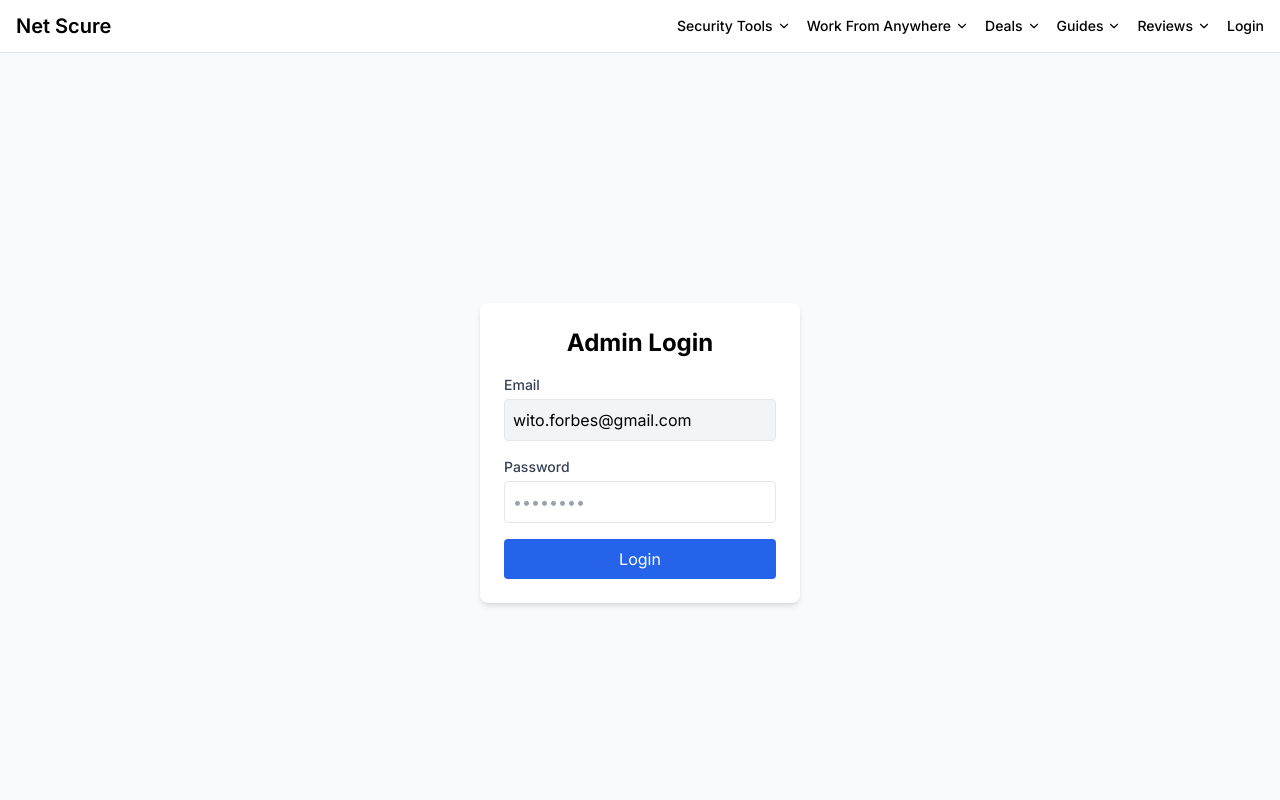
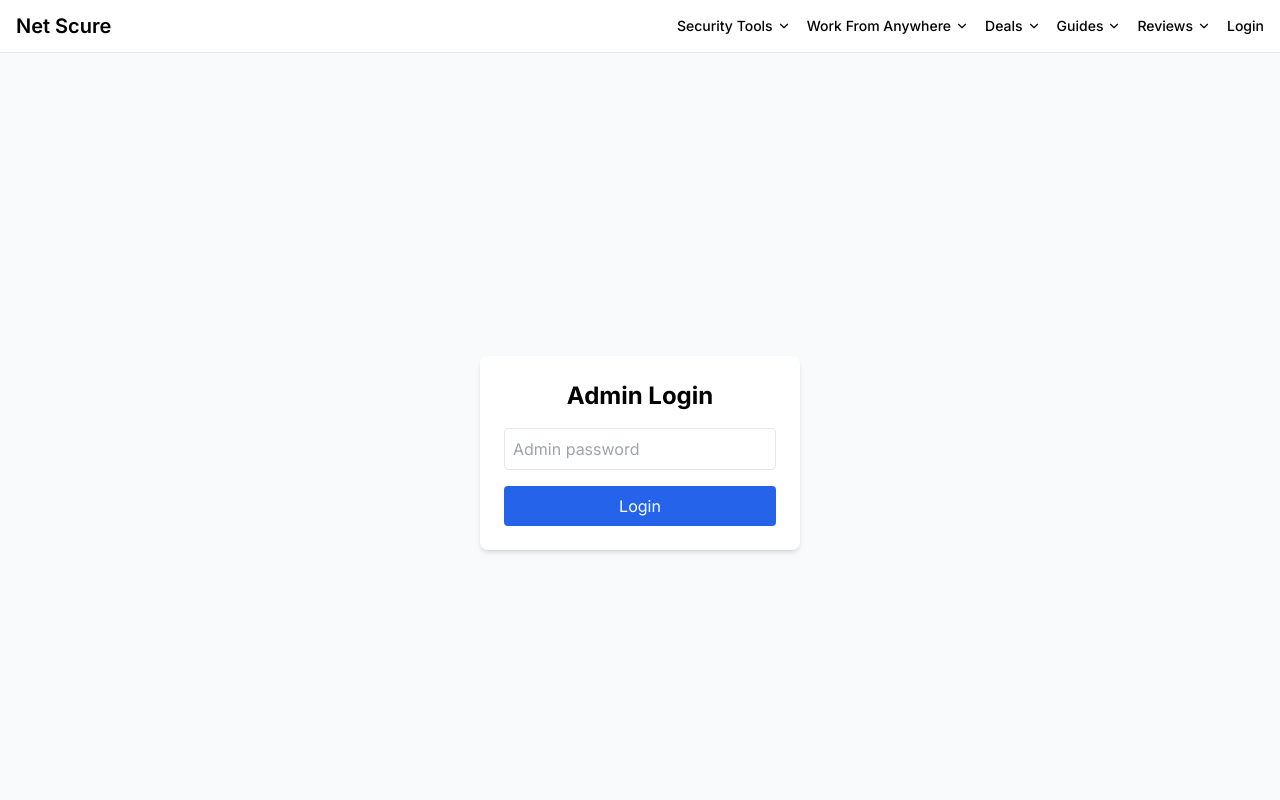
Before and after one commit to witos44/nscure, a Next.js app in the folder frontend/: page /login in a window 1280 px wide. Shown: the top 800 px of the page. Built offline with nearby package versions, Linux system fonts and the light colour scheme; no server answers.

Commit message:
add login auth route

```diff
--- /dev/null
+++ b/frontend/src/app/api/auth/login/route.ts
@@ -0,0 +1,13 @@
+import { NextRequest, NextResponse } from 'next/server';
+
+export async function POST(req: NextRequest) {
+  const { password } = await req.json();
+
+  if (password !== process.env.ADMIN_PASSWORD) {
+    return NextResponse.json({ error: 'Wrong password' }, { status: 401 });
+  }
+
+  return NextResponse.json({
+    token: process.env.ADMIN_API_TOKEN,
+  });
+}
--- a/frontend/src/app/api/posts/route.ts
+++ b/frontend/src/app/api/posts/route.ts
@@ -1,9 +1,8 @@
-// src/app/api/posts/route.ts
 import { NextResponse, type NextRequest } from "next/server";
 import { createClient } from "@/lib/supabase/server";
 
 export async function GET() {
-  const supabase = createClient(); // note: no await
+  const supabase = createClient();
 
   const { data, error } = await supabase
     .from("posts")
@@ -12,6 +11,7 @@ export async function GET() {
     .order("created_at", { ascending: false });
 
   if (error) {
+    console.error("Fetch posts error:", error);
     return NextResponse.json(
       { error: "Failed to fetch posts" },
       { status: 500 }
@@ -22,7 +22,7 @@ export async function GET() {
 }
 
 export async function POST(req: NextRequest) {
-  const supabase = createClient(); // no await
+  const supabase = createClient();
 
   const body = await req.json();
   const { title, slug, type, content, status = "draft" } = body;
@@ -31,6 +31,16 @@ export async function POST(req: NextRequest) {
     return NextResponse.json(
       { error: "Missing required fields" },
       { status: 400 }
+    );
+  }
+
+  // proteksi minimal agar tidak jadi celah publik
+  const apiKey = req.headers.get("x-admin-key");
+
+  if (apiKey !== process.env.ADMIN_API_TOKEN) {
+    return NextResponse.json(
+      { error: "Unauthorized" },
+      { status: 401 }
     );
   }
 
@@ -43,7 +53,6 @@ export async function POST(req: NextRequest) {
         type,
         content,
         status,
-        // author_id tidak perlu jika RLS hanya berdasarkan email
       },
     ])
     .select()
--- a/frontend/src/app/login/page.tsx
+++ b/frontend/src/app/login/page.tsx
@@ -1,9 +1,7 @@
-// src/app/login/page.tsx
 'use client';
 
 import { useState } from 'react';
 import { useRouter } from 'next/navigation';
-import { supabase } from '@/lib/supabase/client';
 
 export default function LoginPage() {
   const [password, setPassword] = useState('');
@@ -16,16 +14,23 @@ export default function LoginPage() {
     setLoading(true);
     setError(null);
 
-    const { error } = await supabase.auth.signInWithPassword({
-      email: 'wito.forbes@gmail.com',
-      password,
+    try {
+      const res = await fetch('/api/auth/login', {
+        method: 'POST',
+        headers: { 'Content-Type': 'application/json' },
+        body: JSON.stringify({ password }),
       });
 
-    if (error) {
-      setError(error.message);
-    } else {
-      // ✅ Redirect ke dashboard admin setelah login sukses
+      const data = await res.json();
+
+      if (!res.ok) throw new Error(data.error);
+
+      // simpan token
+      localStorage.setItem('admin_token', data.token);
+
       router.push('/admin/posts');
+    } catch (err: any) {
+      setError(err.message || 'Login failed');
     }
 
     setLoading(false);
@@ -36,32 +41,16 @@ export default function LoginPage() {
       <form onSubmit={handleLogin} className="space-y-4 w-80 p-6 bg-white rounded-lg shadow-md">
         <h2 className="text-2xl font-bold text-center">Admin Login</h2>
         {error && <p className="text-red-500 text-sm text-center">{error}</p>}
-        <div>
-          <label htmlFor="email" className="block text-sm font-medium text-gray-700">
-            Email
-          </label>
+
         <input
-            id="email"
-            type="email"
-            value="wito.forbes@gmail.com"
-            readOnly
-            className="w-full border p-2 rounded mt-1 bg-gray-100 cursor-not-allowed"
-          />
-        </div>
-        <div>
-          <label htmlFor="password" className="block text-sm font-medium text-gray-700">
-            Password
-          </label>
-          <input
-            id="password"
           type="password"
           value={password}
           onChange={(e) => setPassword(e.target.value)}
           className="w-full border p-2 rounded mt-1"
-            placeholder="••••••••"
+          placeholder="Admin password"
           required
         />
-        </div>
+
         <button
           type="submit"
           disabled={loading}
```
Also changed, not shown: 1 other file (tests, documents, lock files or other folders). Lines whose indentation alone changed are shown as unchanged.
